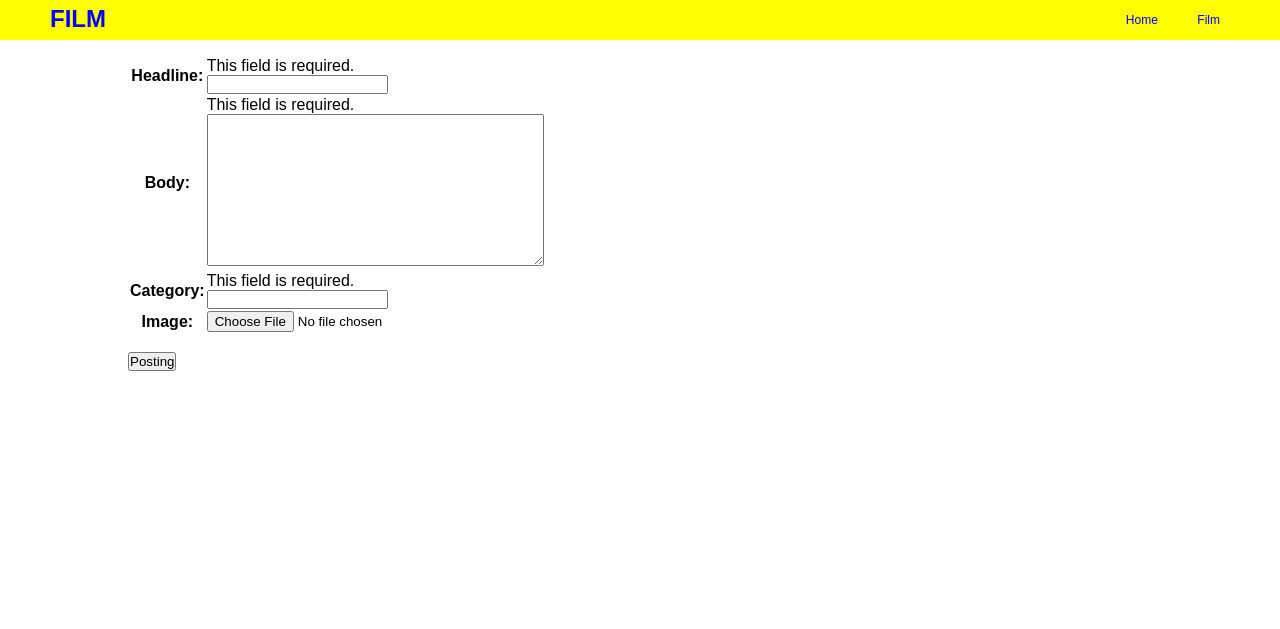
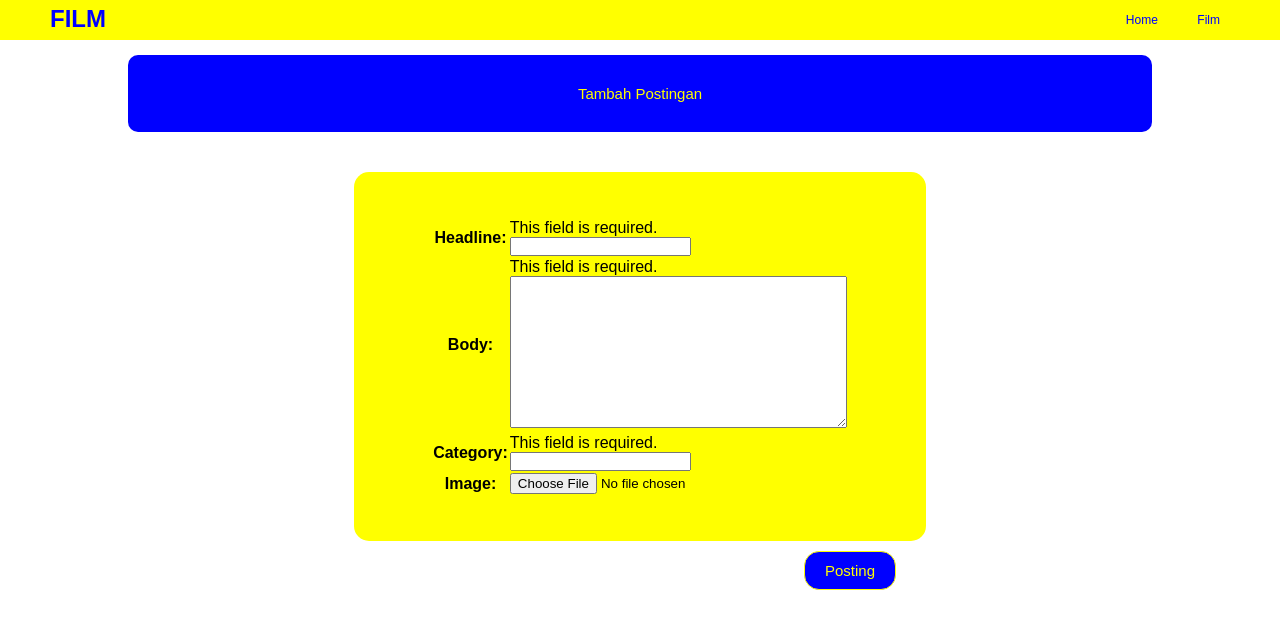
Before and after one commit to agusharianto/djangoprojects, a Django app: page /film/addpost/ in a window 1280 px wide. Shown: the top 629 px of the page. Run offline with Django 3.2, Linux system fonts and the light colour scheme.

Commit message:
periska style form

```diff
--- a/film/static/film/css/style.css
+++ b/film/static/film/css/style.css
@@ -3,18 +3,71 @@
 }
 .add-post h2 {
 	font-weight: lighter;
+	background: blue;
+	height: auto;
+	padding: 20px 0;
+	border-radius: 10px;
+	text-align: center;
+	margin: auto;
 }
-.add-post h2 a {
+.add-post h3 {
+	font-weight: lighter;
+	font-family: sans-serif;
+	background: blue;
+	font-size: 15px;
+	height: auto;
+	border-radius: 10px;
+	padding: 30px 0;
+	color: yellow;
+	margin: auto;
+	text-align: center;
+	margin-bottom: 30px;
+}
+.add-post a {
 	text-decoration: none;
-	color: blue;
+	color: yellow;
 	font-size: 15px;
+}
+.add-post a:hover {
+	border-bottom: 2px solid yellow;
+	border-top: 2px solid yellow;
+	padding: 15px 0;
+	transition: .5s;
 }
 .category h4{
 	margin-bottom: 14px;
 	color: blue;
 	font-weight: bolder;
 }
-
+form {
+	padding: 25px 30px;
+}
+.form-field {
+	background: yellow;
+	width: 50%;
+	margin: auto;
+	border-radius: 15px;
+}
+.form-field table {
+	margin: auto;
+	padding: 20px 0;
+}
+.form-field button {
+	margin-top: 35px;
+	float: right;
+	padding: 10px 20px;
+	border: 1px solid yellow;
+	background: blue;
+	border-radius: 15px;
+}
+.form-field button:hover {
+	cursor: pointer;
+	transition: .5s;
+}
+.form-field span {
+	font-size: 15px;
+	color: yellow;
+}
 h3 {
 	font-weight: bolder;
 	color: blue;
--- a/film/templates/film/add_post.html
+++ b/film/templates/film/add_post.html
@@ -1,12 +1,17 @@
 {% extends "base.html" %}
 
+{% block addPost %}
+	<div class="add-post">
+		<h3>Tambah Postingan</h3>
+	</div>
+{% endblock addPost %}
+
 {% block contents %}
-	<form method="POST">
+	<form class="form-field" method="POST">
 		{% csrf_token %}
 		<table>
 			{{addform.as_table}}
 		</table>
-		<br>
-		<button type="submit">Posting</button>
+		<button type="Submit"><span>Posting</span></button>
 	</form>
 {% endblock contents %}
--- a/film/templates/film/index.html
+++ b/film/templates/film/index.html
@@ -2,7 +2,7 @@
 
 {% block addPost %}
 	<div class="add-post">
-		<h2><a href="{% url 'film:addpost' %}">Add Post</a></h2>
+		<h2><a href="{% url 'film:addpost' %}">Tambah Postingan</a></h2>
 	</div>
 {% endblock addPost %}
 
```
Also changed, not shown: db.sqlite3.
